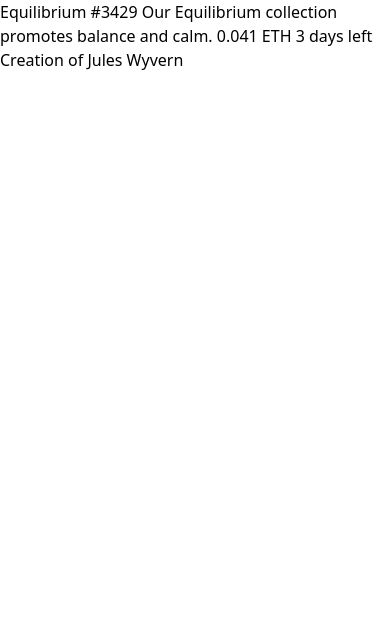
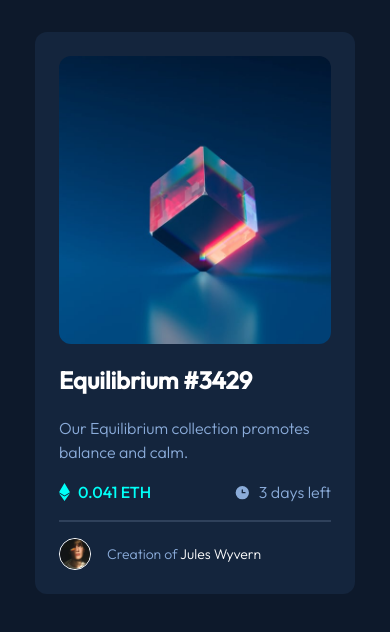
Before and after one commit to gusanchedev/nft-preview-card-component, a website built with Vite: page index.html in a window 390 px wide. Built offline with nearby package versions, Linux system fonts and the light colour scheme.

Commit message:
Add styles for mobile and desktop

```diff
--- a/index.html
+++ b/index.html
@@ -5,11 +5,101 @@
     <link rel="icon" type="image/svg+xml" href="favicon.svg" />
     <meta name="viewport" content="width=device-width, initial-scale=1.0" />
     <title>Frontend Mentor | NFT preview card component</title>
+    <link rel="preconnect" href="https://fonts.googleapis.com" />
+    <link rel="preconnect" href="https://fonts.gstatic.com" crossorigin />
+    <link
+      href="https://fonts.googleapis.com/css2?family=Outfit:wght@200;300;500&display=swap"
+      rel="stylesheet"
+    />
   </head>
-  <body>
+  <body class="bg-verydarkbluemainbg">
     <div id="app">
-      Equilibrium #3429 Our Equilibrium collection promotes balance and calm.
-      0.041 ETH 3 days left Creation of Jules Wyvern
+      <div
+        class="
+          text-project
+          font-outfit
+          bg-verydarkbluecardbg
+          my-8
+          p-6
+          rounded-xl
+          max-w-xs
+          mx-auto
+        "
+      >
+        <div
+          class="
+            rounded-xl
+            bg-cover bg-no-repeat bg-iconEthereum
+            flex
+            h-72
+            hover:cursor-pointer
+          "
+        >
+          <div
+            class="
+              bg-personalizedcyan
+              w-full
+              h-full
+              rounded-xl
+              flex
+              justify-center
+              items-center
+              opacity-0
+              hover:opacity-70
+            "
+          >
+            <img class="text-personalizedwhite" src="images/icon-view.svg" />
+          </div>
+        </div>
+        <h1
+          class="
+            text-personalizedwhite
+            font-bold
+            text-2xl
+            my-5
+            hover:text-personalizedcyan hover:cursor-pointer
+          "
+        >
+          Equilibrium #3429
+        </h1>
+        <p class="text-softblue font-light text-base">
+          Our Equilibrium collection promotes balance and calm.
+        </p>
+        <div class="flex flex-nowrap justify-between my-4 text-base">
+          <div class="text-personalizedcyan flex flex-nowrap items-center">
+            <img class="mr-2" src="images/icon-ethereum.svg" />
+            <p class="font-medium">0.041 ETH</p>
+          </div>
+          <div class="text-softblue flex flex-nowrap items-center">
+            <img class="mr-2" src="images/icon-clock.svg" />
+            <p class="font-light">3 days left</p>
+          </div>
+        </div>
+        <div
+          class="
+            flex
+            justify-start
+            items-center
+            border-t-2 border-verydarkblueline
+            pt-4
+          "
+        >
+          <img
+            class="w-8 border-personalizedwhite border rounded-full"
+            src="images/image-avatar.png"
+          />
+          <p class="ml-4 text-sm text-softblue font-light">
+            Creation of
+            <span
+              class="
+                text-personalizedwhite
+                hover:text-personalizedcyan hover:cursor-pointer
+              "
+              >Jules Wyvern</span
+            >
+          </p>
+        </div>
+      </div>
     </div>
     <script type="module" src="/main.js"></script>
   </body>
--- a/tailwind.config.js
+++ b/tailwind.config.js
@@ -1,7 +1,25 @@
 module.exports = {
   content: ["./index.html", "./src/**/*.{vue,js,ts,jsx,tsx}"],
   theme: {
-    extend: {},
+    extend: {
+      colors: {
+        softblue: "hsl(215, 51%, 70%)",
+        personalizedcyan: "hsl(178, 100%, 50%)",
+        verydarkbluemainbg: "hsl(217, 54%, 11%)",
+        verydarkbluecardbg: "hsl(216, 50%, 16%)",
+        verydarkblueline: "hsl(215, 32%, 27%)",
+        personalizedwhite: "hsl(0, 0%, 100%)",
+      },
+      fontFamily: {
+        outfit: ["Outfit", "sans-serif"],
+      },
+      fontSize: {
+        project: "1.125rem",
+      },
+      backgroundImage: {
+        iconEthereum: "url('/images/image-equilibrium.jpg')",
+      },
+    },
   },
   plugins: [],
 };
```
